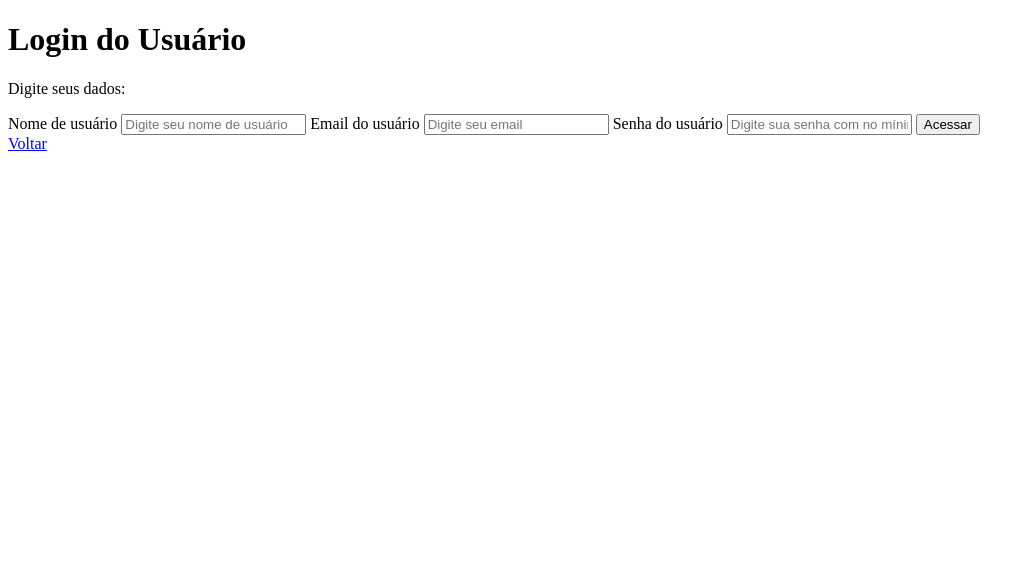
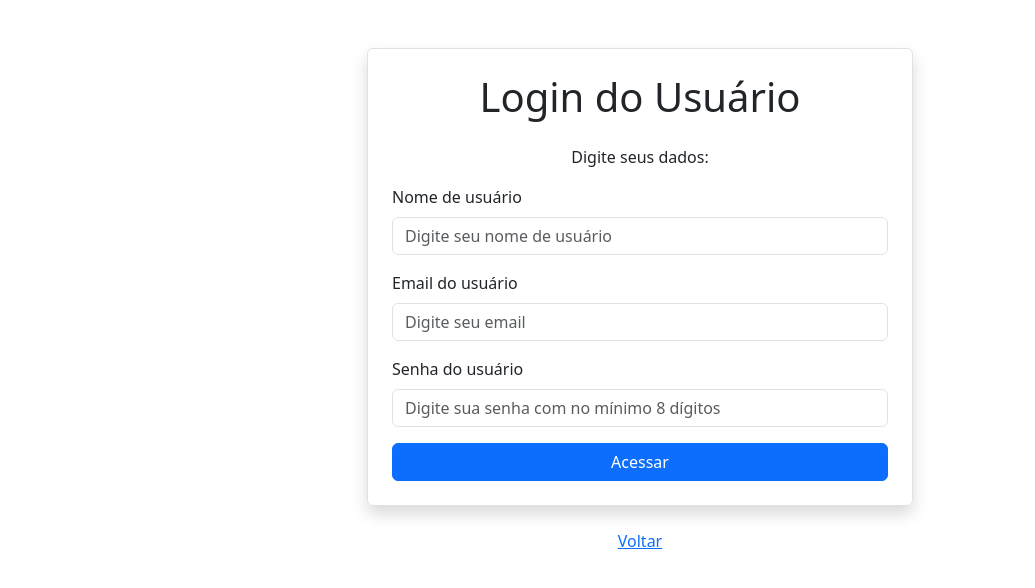
Before and after one commit to luizfpq/exemplo-123, a Flask app: page /login in a window 1280 px wide. Shown: the top 588 px of the page, without its empty margins (0-1035 px from the left). Run offline with Flask 3, Linux system fonts and the light colour scheme.

Commit message:
adicionado bootstrap no login

```diff
--- a/Model/log.json
+++ b/Model/log.json
@@ -13,5 +13,10 @@
         "nome": "user1",
         "email": "user1@gmail.com",
         "timestamp": "2024-12-19T18:39:10.965964"
+    },
+    {
+        "nome": "user1",
+        "email": "user1@gmail.com",
+        "timestamp": "2024-12-19T19:08:40.068234"
     }
 ]
--- a/templates/login.html
+++ b/templates/login.html
@@ -4,29 +4,50 @@
     <meta charset="UTF-8">
     <meta name="viewport" content="width=device-width, initial-scale=1.0">
     <title>Login do Usuário</title>
+    <!-- Importando o Bootstrap -->
+    <link href="https://cdn.jsdelivr.net/npm/bootstrap@5.3.0-alpha3/dist/css/bootstrap.min.css" rel="stylesheet">
 </head>
 <body>
-    <!--Formulário de login-->
-    <div class="container">
-        <form action="{{ url_for('music.login') }}" method="POST">
-            <h1>Login do Usuário</h1>
-            <p>Digite seus dados:</p>
-            <label for="username">Nome de usuário</label>
-            <input type="text" id="username" name="username" placeholder="Digite seu nome de usuário" required>
-            <label for="email">Email do usuário</label>
-            <input type="email" id="email" name="email" placeholder="Digite seu email" required>
-            <label for="password">Senha do usuário</label>
-            <input type="password" id="password" name="password" placeholder="Digite sua senha com no mínimo 8 digítos" required>
-            <input type="submit" value="Acessar" class="btn">
+    <!-- Formulário de login -->
+    <div class="container mt-5">
+        <div class="row justify-content-center">
+            <div class="col-md-6">
+                <form action="{{ url_for('music.login') }}" method="POST" class="border p-4 rounded shadow">
+                    <h1 class="text-center mb-4">Login do Usuário</h1>
+                    <p class="text-center">Digite seus dados:</p>
+                    <div class="mb-3">
+                        <label for="username" class="form-label">Nome de usuário</label>
+                        <input type="text" id="username" name="username" class="form-control" placeholder="Digite seu nome de usuário" required>
+                    </div>
+                    <div class="mb-3">
+                        <label for="email" class="form-label">Email do usuário</label>
+                        <input type="email" id="email" name="email" class="form-control" placeholder="Digite seu email" required>
+                    </div>
+                    <div class="mb-3">
+                        <label for="password" class="form-label">Senha do usuário</label>
+                        <input type="password" id="password" name="password" class="form-control" placeholder="Digite sua senha com no mínimo 8 dígitos" required>
+                    </div>
+                    <div class="d-grid">
+                        <button type="submit" class="btn btn-primary">Acessar</button>
+                    </div>
                     {% with mensagens = get_flashed_messages(with_categories=True) %}
                         {% if mensagens %}
+                            <div class="mt-3">
                                 {% for c, mensagem in mensagens %}
-                        <p class="mensagem {{c}}">{{mensagem}}</p>
+                                    <p class="mensagem {{c}} text-center">{{mensagem}}</p>
                                 {% endfor %}
+                            </div>
                         {% endif %}
                     {% endwith %}
                 </form>
-        <a href="{{ url_for('music.index') }}">Voltar</a>
+                <div class="text-center mt-3">
+                    <a href="{{ url_for('music.index') }}" class="btn btn-link">Voltar</a>
                 </div>
+            </div>
+        </div>
+    </div>
+
+    <!-- Importando o JavaScript do Bootstrap -->
+    <script src="https://cdn.jsdelivr.net/npm/bootstrap@5.3.0-alpha3/dist/js/bootstrap.bundle.min.js"></script>
 </body>
 </html>
```
Lines whose indentation alone changed are shown as unchanged.
